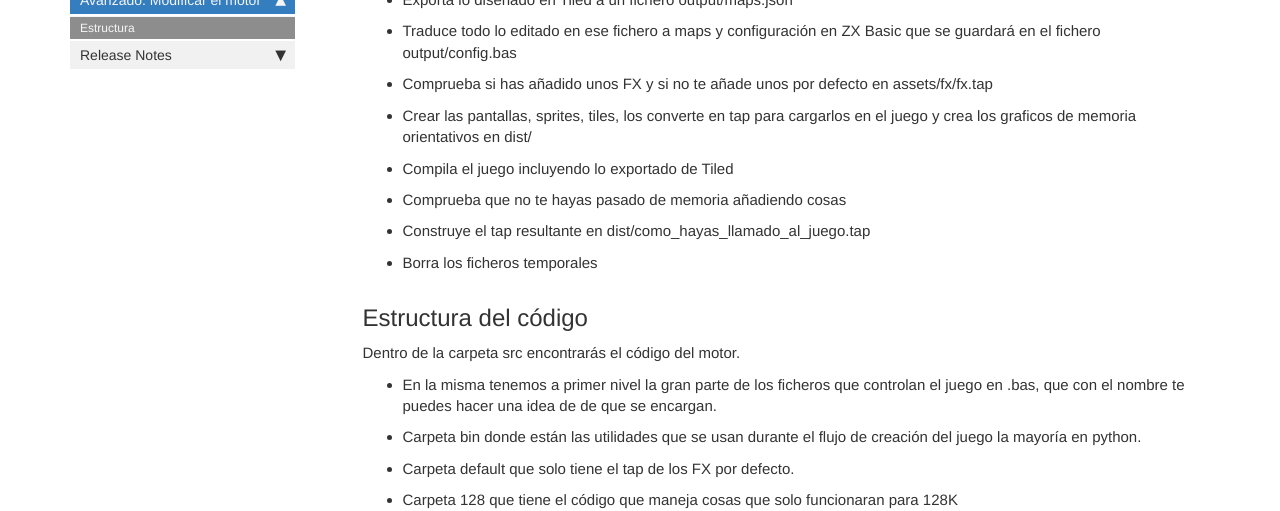
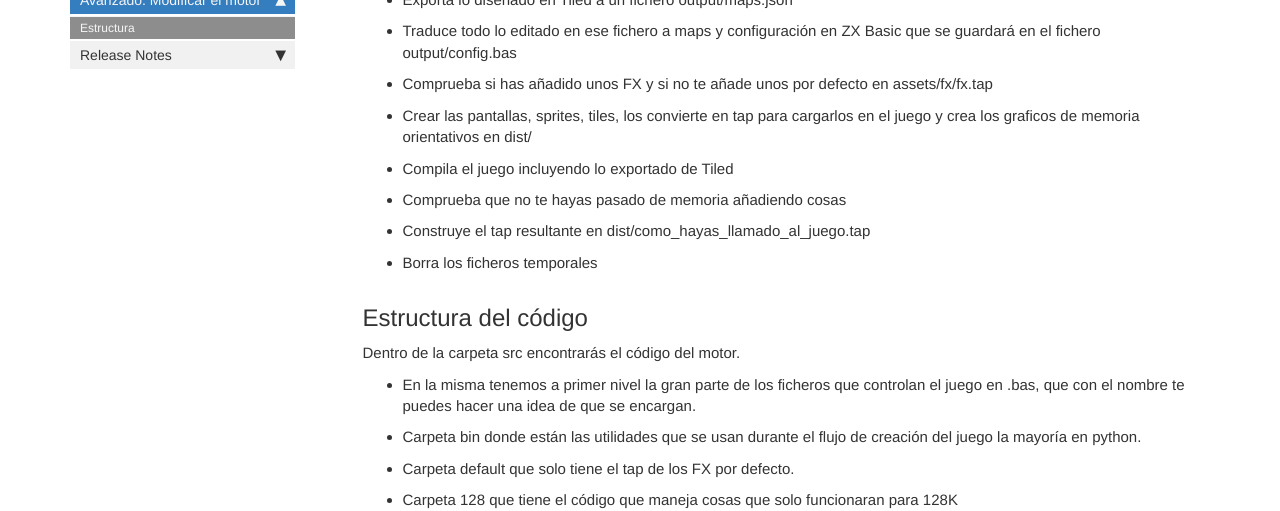
Before and after one commit to rtorralba/zx-game-maker-www, a Jekyll site: the page built from pages/mydoc/mydoc_engine_structure.md, in a window 1280 px wide and 900 px high. Shown: the part 346-857 px from the top of the window. Built offline with Jekyll 4.4.1, drawn with Linux system fonts in a browser that asks for light colours; comment, search, counter and statistics services are not loaded.

Commit message:
fix the documentation

```diff
--- a/pages/mydoc/mydoc_engine_structure.md
+++ b/pages/mydoc/mydoc_engine_structure.md
@@ -16,7 +16,7 @@
 * Exporta lo diseñado en Tiled a un fichero output/maps.json
 * Traduce todo lo editado en ese fichero a maps y configuración en ZX Basic que se guardará en el fichero output/config.bas
 * Comprueba si has añadido unos FX y si no te añade unos por defecto en assets/fx/fx.tap
-* Crear las pantallas, sprites, tiles, los converte en tap para cargarlos en el juego y crea los graficos de memoria orientativos en dist/
+* Crear las pantallas, sprites, tiles, los convierte en tap para cargarlos en el juego y crea los graficos de memoria orientativos en dist/
 * Compila el juego incluyendo lo exportado de Tiled
 * Comprueba que no te hayas pasado de memoria añadiendo cosas
 * Construye el tap resultante en dist/como_hayas_llamado_al_juego.tap
@@ -25,7 +25,7 @@
 ## Estructura del código
 
 Dentro de la carpeta src encontrarás el código del motor.
-* En la misma tenemos a primer nivel la gran parte de los ficheros que controlan el juego en .bas, que con el nombre te puedes hacer una idea de de que se encargan.
+* En la misma tenemos a primer nivel la gran parte de los ficheros que controlan el juego en .bas, que con el nombre te puedes hacer una idea de que se encargan.
 * Carpeta bin donde están las utilidades que se usan durante el flujo de creación del juego la mayoría en python.
 * Carpeta default que solo tiene el tap de los FX por defecto.
 * Carpeta 128 que tiene el código que maneja cosas que solo funcionaran para 128K
```
